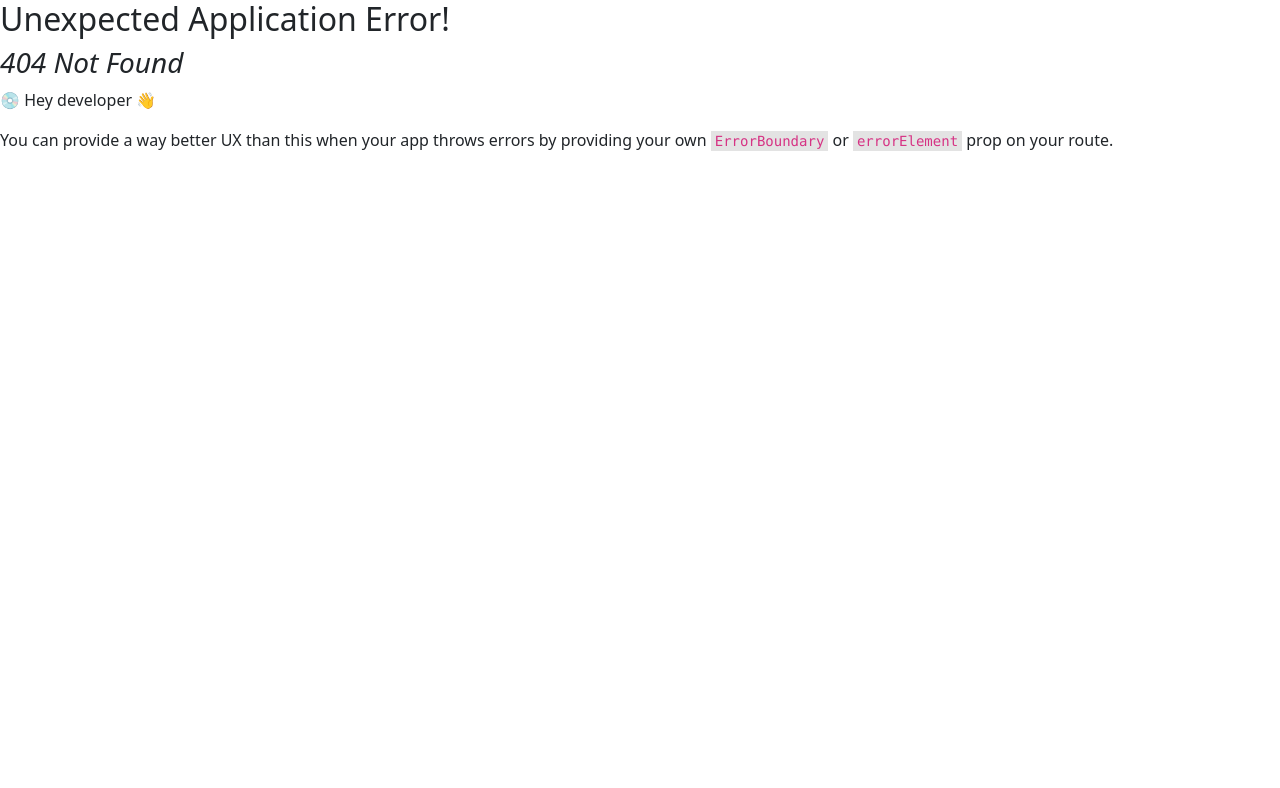
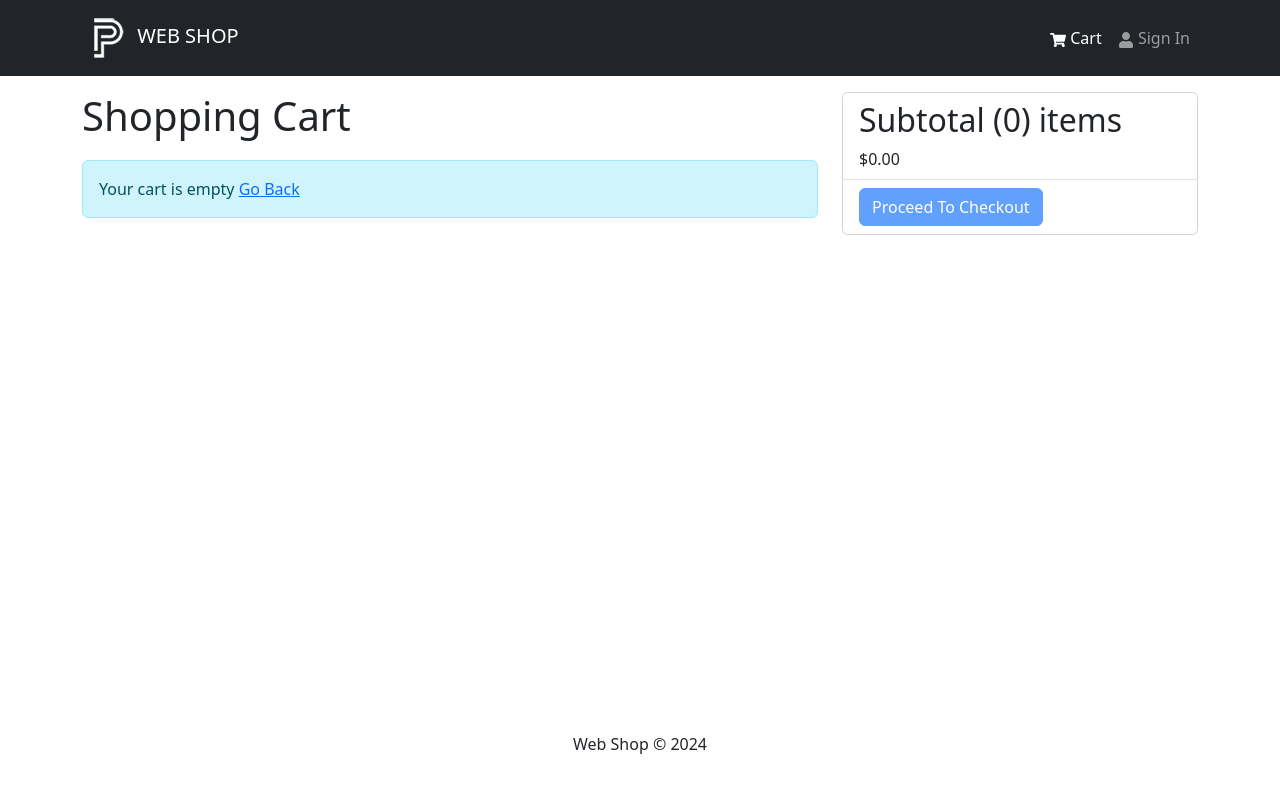
Before and after one commit to Jaco1989/e-com, a React (Create React App) app in the folder client/: page /cart in a window 1280 px wide. Before the commit this address had no page. Shown: the top 788 px of the page. Built offline with nearby package versions, Linux system fonts and the light colour scheme.

Commit message:
set cart screen

```diff
--- /dev/null
+++ b/client/src/components/Message.jsx
@@ -0,0 +1,11 @@
+import { Alert } from 'react-bootstrap';
+
+const Message = ({ variant, children }) => {
+  return <Alert variant={variant}>{children}</Alert>;
+};
+
+Message.defaultProps = {
+  variant: 'info',
+};
+
+export default Message;
--- a/client/src/index.js
+++ b/client/src/index.js
@@ -11,6 +11,7 @@
 } from "react-router-dom";
 import HomeScreen from "./screens/HomeScreen";
 import ProductScreen from "./screens/ProductScreen";
+import CartScreen from './screens/CartScreen';
 import store from "./store";
 import {Provider} from "react-redux"
 
@@ -19,6 +20,7 @@
     <Route path="/" element={<App />}>
       <Route index={true} path="/" element={<HomeScreen />} />
       <Route path="/product/:id" element={<ProductScreen />} />
+      <Route path='/cart' element={<CartScreen />} />
     </Route>
   )
 );
--- /dev/null
+++ b/client/src/screens/CartScreen.jsx
@@ -0,0 +1,106 @@
+import { Link, useNavigate } from 'react-router-dom';
+import {  useSelector, useDispatch } from 'react-redux';
+import {
+  Row,
+  Col,
+  ListGroup,
+  Image,
+  Form,
+  Button,
+  Card,
+} from 'react-bootstrap';
+import { FaTrash } from 'react-icons/fa';
+import Message from '../components/Message';
+import { addToCart } from '../slices/cartSlice';
+
+const CartScreen = () => {
+    const navigate = useNavigate();
+    const dispatch = useDispatch()
+
+    const cart = useSelector((state) => state.cart);
+
+    const { cartItems } = cart;
+
+
+    const checkoutHandler = () => {
+      navigate('/login?redirect=/shipping');
+    };
+
+    return (
+      <Row>
+        <Col md={8}>
+          <h1 style={{ marginBottom: '20px' }}>Shopping Cart</h1>
+          {cartItems.length === 0 ? (
+            <Message>
+              Your cart is empty <Link to='/'>Go Back</Link>
+            </Message>
+          ) : (
+            <ListGroup variant='flush'>
+              {cartItems.map((item) => (
+                <ListGroup.Item key={item._id}>
+                  <Row>
+                    <Col md={2}>
+                      <Image src={item.image} alt={item.name} fluid rounded />
+                    </Col>
+                    <Col md={3}>
+                      <Link to={`/product/${item._id}`}>{item.name}</Link>
+                    </Col>
+                    <Col md={2}>${item.price}</Col>
+                    <Col md={2}>
+                      <Form.Control
+                        as='select'
+                        value={item.qty}
+                        onChange={() => {}}
+                      >
+                        {[...Array(item.countInStock).keys()].map((x) => (
+                          <option key={x + 1} value={x + 1}>
+                            {x + 1}
+                          </option>
+                        ))}
+                      </Form.Control>
+                    </Col>
+                    <Col md={2}>
+                      <Button
+                        type='button'
+                        variant='light'
+                      >
+                        <FaTrash />
+                      </Button>
+                    </Col>
+                  </Row>
+                </ListGroup.Item>
+              ))}
+            </ListGroup>
+          )}
+        </Col>
+        <Col md={4}>
+          <Card>
+            <ListGroup variant='flush'>
+              <ListGroup.Item>
+                <h2>
+                  Subtotal ({cartItems.reduce((acc, item) => acc + item.qty, 0)})
+                  items
+                </h2>
+                $
+                {cartItems
+                  .reduce((acc, item) => acc + item.qty * item.price, 0)
+                  .toFixed(2)}
+              </ListGroup.Item>
+              <ListGroup.Item>
+                <Button
+                  type='button'
+                  className='btn-block'
+                  disabled={cartItems.length === 0}
+                  onClick={checkoutHandler}
+                >
+                  Proceed To Checkout
+                </Button>
+              </ListGroup.Item>
+            </ListGroup>
+          </Card>
+        </Col>
+      </Row>
+    );
+  };
+
+  export default CartScreen;
--- a/client/src/screens/ProductScreen.jsx
+++ b/client/src/screens/ProductScreen.jsx
@@ -26,6 +26,7 @@
 
   const addToCartBtn = () => {
     dispatch(addToCart({ ...product, qty }));
+    navigate("/cart")
   }
 
 
```
